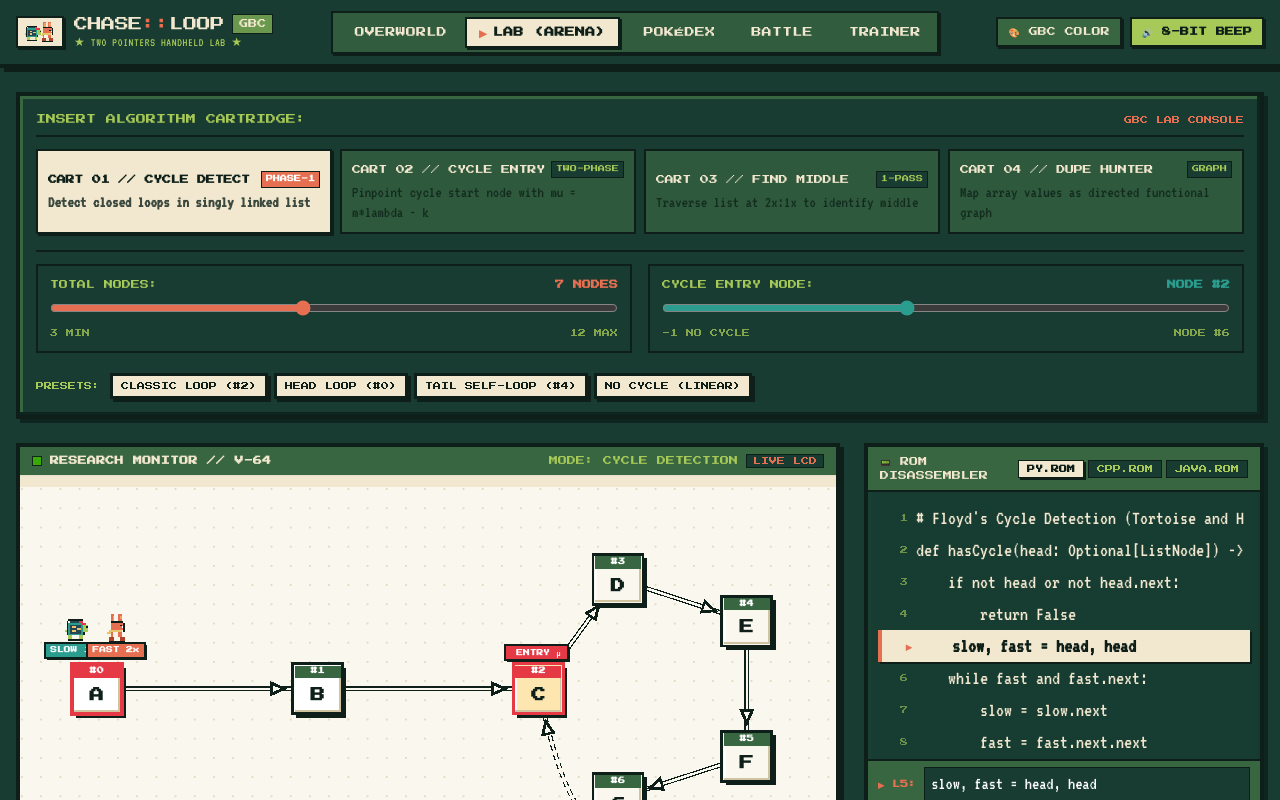
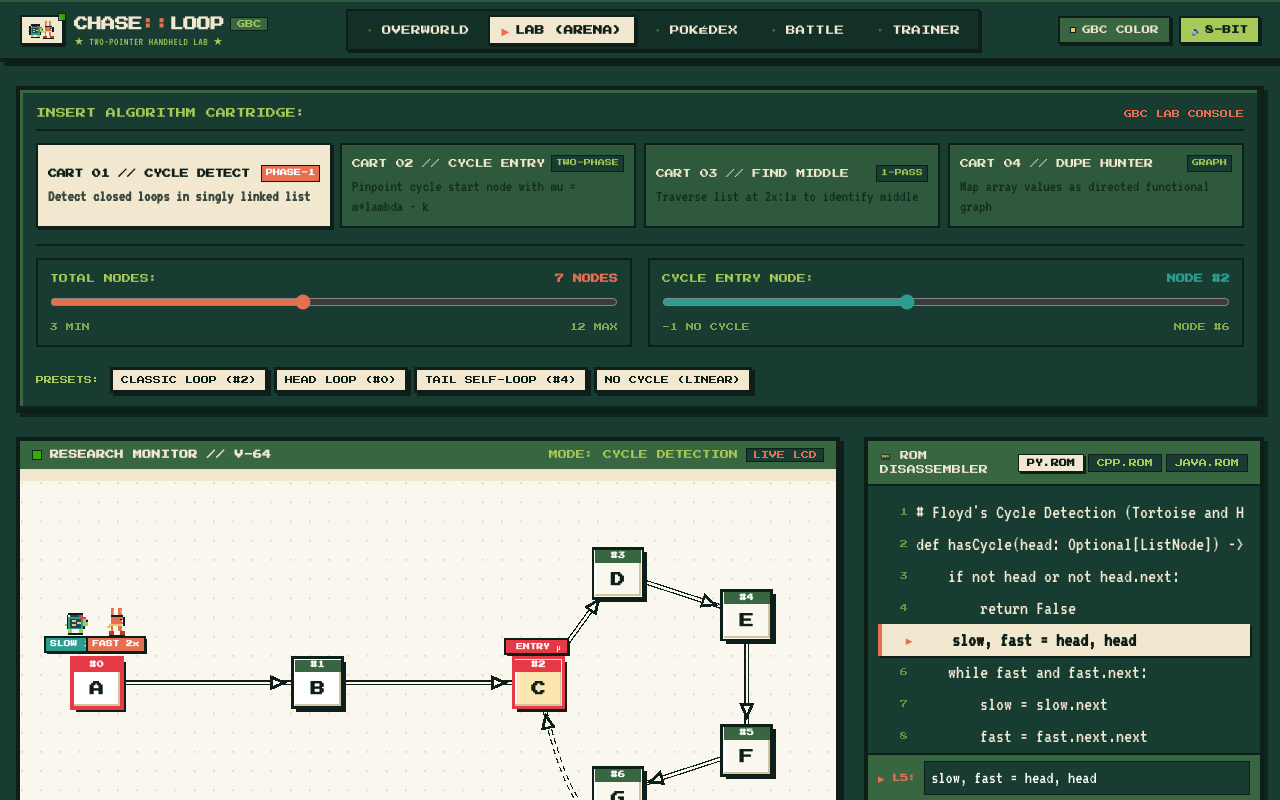
Before and after one commit to cozyneurons/hare-and-tortoise, a React (Vite) app: page / in a window 1280 px wide. Shown: the top 800 px of the page. Built offline with nearby package versions, Linux system fonts and the light colour scheme.

Commit message:
fix(navbar): keep top header at the top without sticky scrolling overlap and refine styling

```diff
--- a/src/components/layout/Navbar.tsx
+++ b/src/components/layout/Navbar.tsx
@@ -38,50 +38,56 @@ export const Navbar: React.FC<NavbarProps> = ({
   };
 
   return (
-    <header className="sticky top-0 z-50 w-full bg-gb-forest border-b-4 border-gb-ink shadow-pixel select-none">
-      <div className="max-w-7xl mx-auto px-3 sm:px-4 h-16 flex items-center justify-between">
-        {/* Logo / Brand */}
+    // Static / relative header at the top of the page - will not overlap or obscure content when scrolling down
+    <header className="relative w-full z-30 bg-gb-forest border-b-4 border-gb-ink shadow-pixel select-none">
+      {/* Top Console Accent Line */}
+      <div className="h-0.5 bg-gb-olive/70 w-full" />
+
+      <div className="max-w-7xl mx-auto px-3 sm:px-5 h-14 sm:h-15 flex items-center justify-between">
+        {/* Logo / Brand - Handheld Game Console Cartridge Badge */}
         <div
           onClick={() => handleNavClick('home')}
           className="flex items-center gap-2.5 cursor-pointer group"
         >
-          {/* Retro Pixel Emblem */}
-          <div className="flex items-center -space-x-1 p-1 bg-gb-cream border-2 border-gb-ink shadow-pixel-sm">
-            <PixelTortoiseSprite size={20} />
-            <PixelHareSprite size={20} />
+          {/* Retro Pixel Emblem with Power LED */}
+          <div className="relative flex items-center -space-x-1 p-1 bg-gb-cream border-2 border-gb-ink shadow-pixel-sm group-hover:bg-white transition-colors">
+            <PixelTortoiseSprite size={18} />
+            <PixelHareSprite size={18} />
+            {/* Blinking Power LED */}
+            <span className="absolute -top-1 -right-1 w-2 h-2 bg-retro-success border border-gb-ink animate-pulse" />
           </div>
 
           <div>
-            <div className="flex items-center gap-2">
-              <span className="font-pixel text-xs sm:text-sm text-gb-cream tracking-tight group-hover:text-gb-pale transition-colors">
+            <div className="flex items-center gap-1.5">
+              <span className="font-pixel text-xs sm:text-sm text-gb-cream tracking-tight group-hover:text-gb-pale transition-colors font-bold">
                 CHASE<span className="text-hare">::</span>LOOP
               </span>
-              <span className="text-[9px] font-pixel px-1.5 py-0.5 bg-gb-leaf border border-gb-ink text-gb-cream hidden sm:inline-block">
+              <span className="text-[8px] font-pixel px-1.5 py-0.2 bg-gb-olive border border-gb-ink text-gb-pale hidden sm:inline-block">
                 GBC
               </span>
             </div>
-            <div className="text-xs font-vt323 text-gb-pale tracking-wider hidden sm:block">
-              ★ TWO POINTERS HANDHELD LAB ★
+            <div className="text-[11px] font-vt323 text-gb-pale tracking-wider hidden sm:block leading-none mt-0.5">
+              ★ TWO-POINTER HANDHELD LAB ★
             </div>
           </div>
         </div>
 
-        {/* Desktop Nav Menu - Styled like classic Game Boy menu bar */}
-        <nav className="hidden md:flex items-center gap-1.5 bg-gb-olive/80 p-1 border-2 border-gb-ink shadow-pixel-sm">
+        {/* Desktop Nav Menu - Styled like classic Game Boy RPG Start Menu bar */}
+        <nav className="hidden md:flex items-center gap-1 bg-gb-ink/40 p-1 border-2 border-gb-ink shadow-pixel-sm">
           {navLinks.map((link) => {
             const isActive = activeTab === link.id;
             return (
               <button
                 key={link.id}
                 onClick={() => handleNavClick(link.id)}
-                className={`flex items-center gap-1.5 px-3 py-1.5 font-pixel text-[10px] tracking-wide transition-all ${
+                className={`flex items-center gap-1.5 px-3 py-1.5 font-pixel text-[9.5px] tracking-wide transition-all ${
                   isActive
                     ? 'bg-gb-cream text-gb-ink border-2 border-gb-ink shadow-pixel-sm font-bold'
-                    : 'text-gb-cream hover:bg-gb-leaf/50 hover:text-white'
+                    : 'text-gb-cream hover:bg-gb-olive/80 hover:text-white border-2 border-transparent'
                 }`}
               >
-                <span className={isActive ? 'text-hare animate-bounce-pixel' : 'text-gb-pale'}>
-                  {isActive ? '▶' : ' '}
+                <span className={isActive ? 'text-hare animate-bounce-pixel' : 'text-gb-pale/40'}>
+                  {isActive ? '▶' : '·'}
                 </span>
                 <span>{link.label}</span>
               </button>
@@ -98,13 +104,14 @@ export const Navbar: React.FC<NavbarProps> = ({
               onToggleDmgMode();
             }}
             title="Toggle Game Boy DMG-01 Monochrome Palette"
-            className={`px-2.5 py-1.5 font-pixel text-[9px] border-2 border-gb-ink shadow-pixel-sm transition-all ${
+            className={`flex items-center gap-1.5 px-2.5 py-1.5 font-pixel text-[8.5px] border-2 border-gb-ink shadow-pixel-sm transition-all ${
               isDmgMode
                 ? 'bg-dmg-lightest text-dmg-darkest font-bold'
-                : 'bg-gb-olive text-gb-cream hover:bg-gb-leaf'
+                : 'bg-gb-olive text-gb-cream hover:bg-gb-leaf hover:text-white'
             }`}
           >
-            {isDmgMode ? '📟 DMG MONO' : '🎨 GBC COLOR'}
+            <span className={`w-1.5 h-1.5 border border-gb-ink ${isDmgMode ? 'bg-dmg-darkest' : 'bg-retro-warning'}`} />
+            <span>{isDmgMode ? 'DMG MONO' : 'GBC COLOR'}</span>
           </button>
 
           {/* Sound FX Toggle */}
@@ -113,24 +120,26 @@ export const Navbar: React.FC<NavbarProps> = ({
               onToggleMute();
             }}
             title={isMuted ? 'Turn Sound ON' : 'Turn Sound OFF'}
-            className={`px-2.5 py-1.5 font-pixel text-[9px] border-2 border-gb-ink shadow-pixel-sm transition-all ${
+            className={`flex items-center gap-1 px-2.5 py-1.5 font-pixel text-[8.5px] border-2 border-gb-ink shadow-pixel-sm transition-all ${
               isMuted
-                ? 'bg-gb-forest text-gb-pale opacity-70'
-                : 'bg-gb-pale text-gb-ink font-bold'
+                ? 'bg-gb-forest text-gb-pale opacity-75'
+                : 'bg-gb-pale text-gb-ink font-bold hover:bg-white'
             }`}
           >
-            {isMuted ? '🔇 BEEP OFF' : '🔊 8-BIT BEEP'}
+            <span>{isMuted ? '🔇' : '🔊'}</span>
+            <span>{isMuted ? 'MUTE' : '8-BIT'}</span>
           </button>
         </div>
 
-        {/* Mobile Hamburger Button */}
-        <div className="flex md:hidden items-center gap-2">
+        {/* Mobile Controls & Hamburger */}
+        <div className="flex md:hidden items-center gap-1.5">
           <button
             onClick={() => {
               sound.playClick();
               onToggleDmgMode();
             }}
             className="px-2 py-1 font-pixel text-[8px] bg-gb-olive text-gb-cream border-2 border-gb-ink"
+            title="Palette Mode"
           >
             {isDmgMode ? 'DMG' : 'GBC'}
           </button>
@@ -138,36 +147,41 @@ export const Navbar: React.FC<NavbarProps> = ({
             onClick={() => {
               onToggleMute();
             }}
-            className="p-1.5 font-pixel text-[9px] bg-gb-olive text-gb-cream border-2 border-gb-ink"
+            className="px-2 py-1 font-pixel text-[9px] bg-gb-olive text-gb-cream border-2 border-gb-ink"
+            title="Sound"
           >
             {isMuted ? '🔇' : '🔊'}
           </button>
           <button
             onClick={() => setMobileMenuOpen(!mobileMenuOpen)}
-            className="px-2.5 py-1 font-pixel text-[10px] bg-gb-cream text-gb-ink border-2 border-gb-ink shadow-pixel-sm"
+            className="px-2.5 py-1 font-pixel text-[9.5px] bg-gb-cream text-gb-ink border-2 border-gb-ink shadow-pixel-sm font-bold"
           >
-            {mobileMenuOpen ? '✕' : 'MENU'}
+            {mobileMenuOpen ? '✕ CLOSE' : '▶ MENU'}
           </button>
         </div>
       </div>
 
-      {/* Mobile Drawer */}
+      {/* Mobile RPG Start Menu Drawer */}
       {mobileMenuOpen && (
-        <div className="md:hidden bg-gb-cream border-t-2 border-gb-ink p-3 space-y-2 text-gb-ink font-pixel text-xs">
+        <div className="md:hidden bg-gb-cream border-t-3 border-gb-ink p-3 space-y-1.5 text-gb-ink font-pixel text-xs shadow-pixel">
+          <div className="text-[8px] text-gb-olive font-bold tracking-wider mb-2 pb-1 border-b border-gb-ink/30">
+            START MENU // SELECT MODULE:
+          </div>
           {navLinks.map((link) => {
             const isActive = activeTab === link.id;
             return (
               <button
                 key={link.id}
                 onClick={() => handleNavClick(link.id)}
-                className={`flex items-center gap-2 w-full p-2 border-2 text-left ${
+                className={`flex items-center gap-2.5 w-full p-2 border-2 text-left transition-all ${
                   isActive
                     ? 'bg-gb-pale border-gb-ink font-bold shadow-pixel-sm'
                     : 'border-transparent hover:bg-gb-forest/10'
                 }`}
               >
-                <span className="text-hare">{isActive ? '▶' : ' '}</span>
-                <span>{link.label}</span>
+                <span className={isActive ? 'text-hare' : 'text-transparent'}>▶</span>
+                <span className="text-base leading-none">{link.icon}</span>
+                <span className="text-[10px] tracking-wide">{link.label}</span>
               </button>
             );
           })}
```
